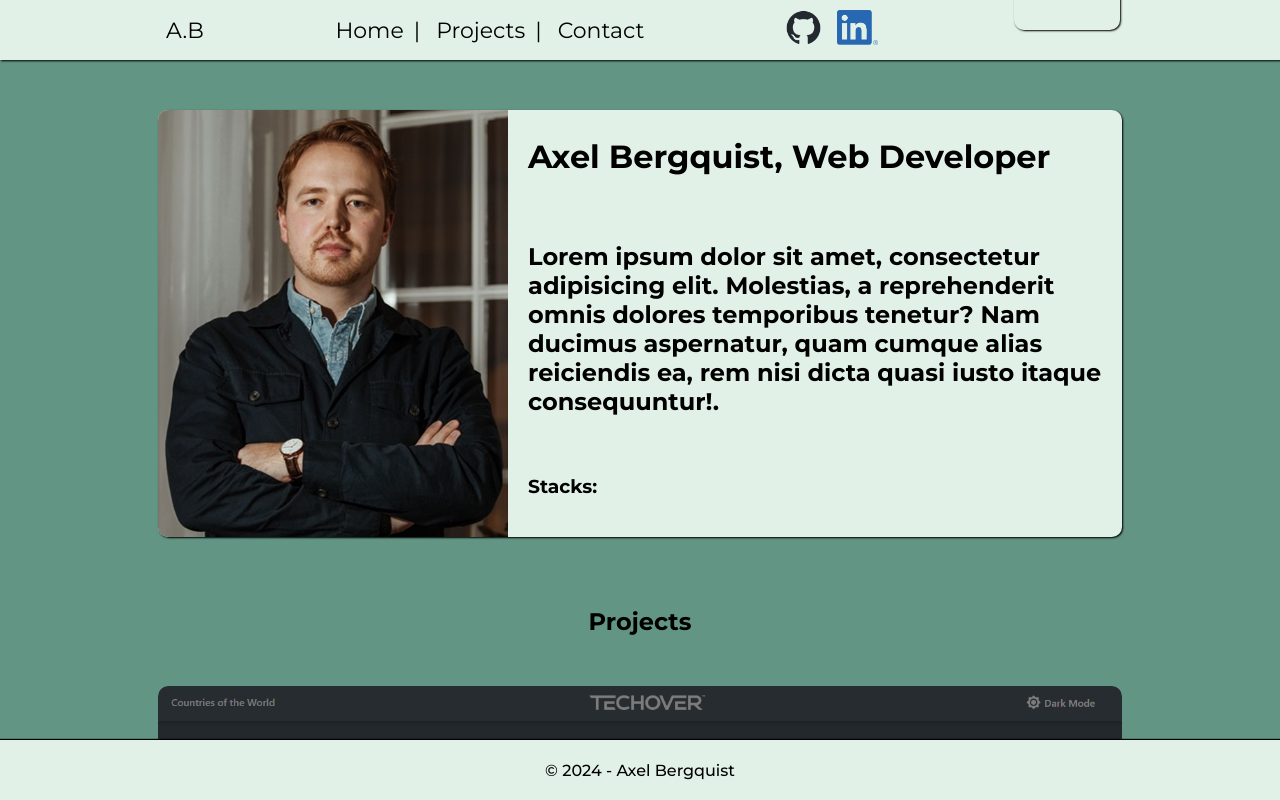
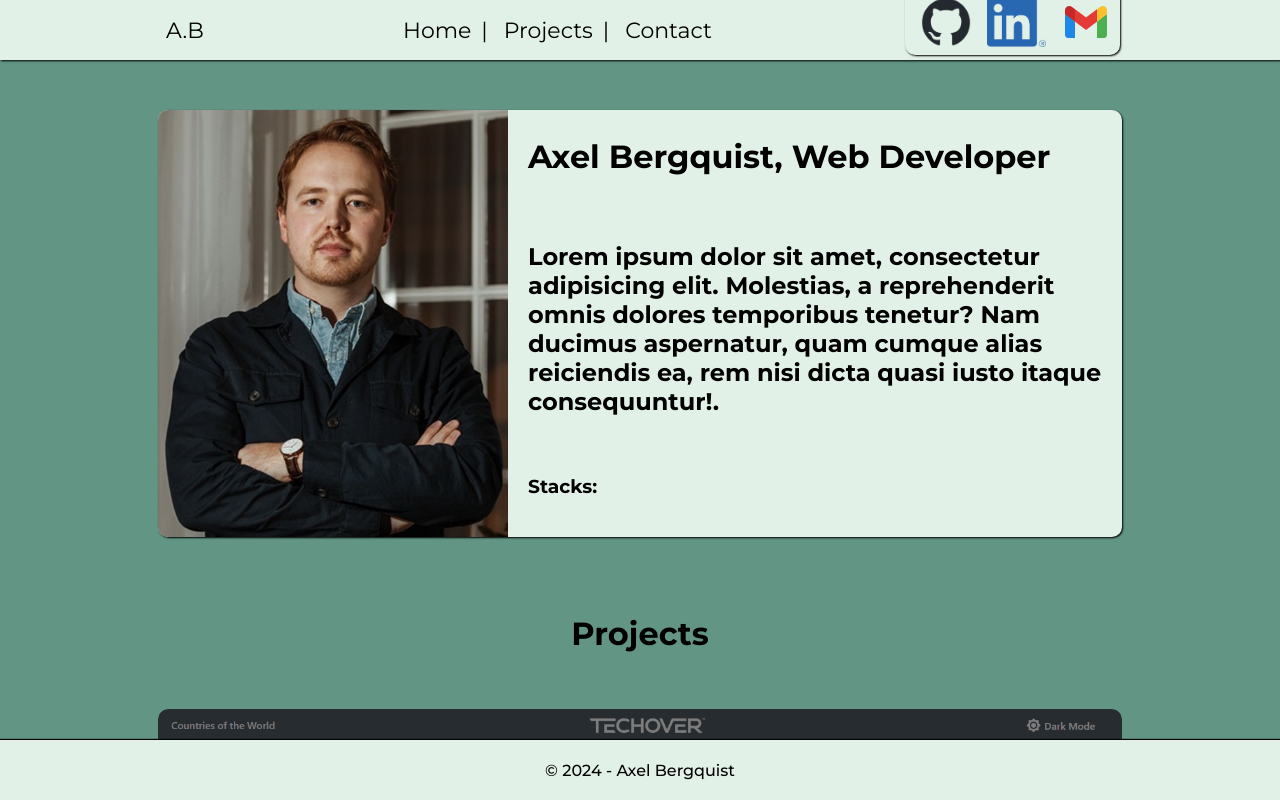
Before and after one commit to axelberk/Portfolio, a React (Vite) app: page /contact in a window 1280 px wide. Shown: the top 800 px of the page. Built offline with nearby package versions, Linux system fonts and the light colour scheme.

Commit message:
reformatting

```diff
--- a/src/App.css
+++ b/src/App.css
@@ -11,6 +11,10 @@
   margin-top: 60px;
 }
 
+h1 {
+  font-size: 32px;
+}
+
 section {
   font-size: 16px;
 }
--- a/src/Components/Contact/Contact.css
+++ b/src/Components/Contact/Contact.css
@@ -1,7 +1,19 @@
 .Contact {
-    height: 100px;
+    height: 150px;
     background-color: #E2F1E7;
     margin-bottom: 100px;
     border-radius: 10px;
     box-shadow: 1px 1px 2px black;
 }
+
+.ext-links {
+    display: flex;
+    justify-content:center;
+    align-items: center;
+    gap: 10px;
+    padding: 10px;
+}
+
+.ext-links img {
+    max-height: 50px;
+}
--- a/src/Components/Contact/Contact.jsx
+++ b/src/Components/Contact/Contact.jsx
@@ -3,7 +3,12 @@ import "./Contact.css"
 const Contact = () => {
     return (
         <div className="Contact">
-            <h3>Contact</h3>
+            <h3>Contact & Links</h3>
+            <div className="ext-links">
+                <a href="https://github.com/axelberk" target="_blank"><img src="github-mark.png" alt=""/></a>
+                <a href="https://www.linkedin.com/in/axel-bergquist-360940114/" target="_blank"><img src="LI-In-Bug.png" alt="" /></a>
+                <a href=""><img src="icon-gmail.png" alt="" /></a>
+            </div>
         </div>
     )
 }
--- a/src/Components/Navbar/Navbar.css
+++ b/src/Components/Navbar/Navbar.css
@@ -35,11 +35,3 @@
     justify-content: space-between;
     gap: 10px;
 }
-
-.ext-links {
-    display: flex;
-    justify-content: space-between;
-    align-items: center;
-    gap: 10px;
-    padding: 10px;
-}
--- a/src/Components/Navbar/Navbar.jsx
+++ b/src/Components/Navbar/Navbar.jsx
@@ -12,15 +12,12 @@ const Navbar = () => {
             <a href="#">
                 A.B</a>
             <div className="page-routes">
-                <Link to="home" smooth={true} duration={500} className="link">Home</Link>|
+                <Link to="top" smooth={true} duration={500} className="link" onClick={() => window.scrollTo({top: 0, behavior:"smooth"})}>Home</Link>|
                 <Link to="projects" smooth={true} duration={500} className="link">Projects</Link>|
                 <Link to="contact" smooth={true} duration={500} className="link">Contact</Link>
             </div>
 
-            <div className="ext-links">
-                <a href="https://github.com/axelberk" target="_blank"><img src="github-mark.png" alt=""/></a>
-                <a href="https://www.linkedin.com/in/axel-bergquist-360940114/" target="_blank"><img src="LI-In-Bug.png" alt="" /></a>
-            </div>
+
             <Routes>
                 <Route path="/" element=""/>
                 <Route path="/projects" element={<Projects/>}/>
```
Also changed, not shown: public/icon-gmail.png (added).
